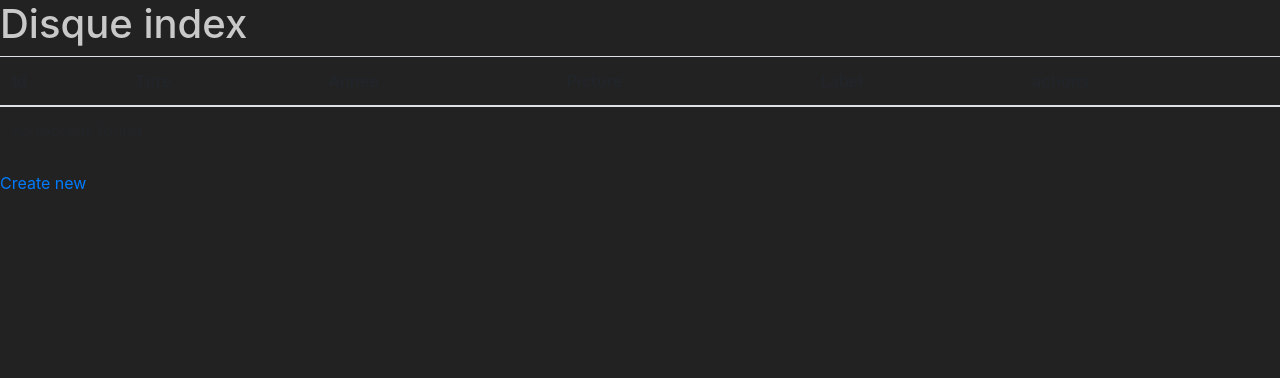
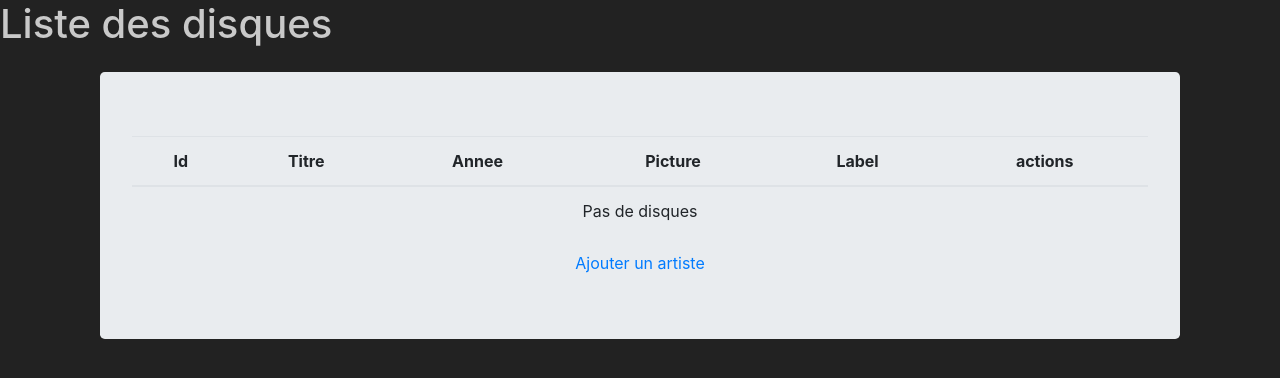
Before and after one commit to emilieturmine/Disc, a Symfony app: template templates/disque/index.html.twig in a window 1280 px wide. Shown: the part 56-434 px from the top of the page. Run offline with Twig, Linux system fonts and the light colour scheme; the template is opened without the code that fills it, so the values that code supplies are empty; some libraries are stand-ins or nearby versions.

Commit message:
fin   symfony 11/05/2022

```diff
--- a/templates/artiste/_form.html.twig
+++ b/templates/artiste/_form.html.twig
@@ -1,4 +1,5 @@
+
 {{ form_start(form) }}
     {{ form_widget(form) }}
-    <button class="btn">{{ button_label|default('Save') }}</button>
+    <button class="btn btn-success">{{ button_label|default('Enregistrer') }}</button>
 {{ form_end(form) }}
--- a/templates/disque/_delete_form.html.twig
+++ b/templates/disque/_delete_form.html.twig
@@ -1,4 +1,7 @@
+<div class="container mt-2">
+
 <form method="post" action="{{ path('app_disque_delete', {'id': disque.id}) }}" onsubmit="return confirm('Are you sure you want to delete this item?');">
     <input type="hidden" name="_token" value="{{ csrf_token('delete' ~ disque.id) }}">
-    <button class="btn">Delete</button>
+    <button class="btn">Supprimer</button>
 </form>
+</div>
--- a/templates/disque/_form.html.twig
+++ b/templates/disque/_form.html.twig
@@ -1,4 +1,4 @@
 {{ form_start(form) }}
     {{ form_widget(form) }}
-    <button class="btn">{{ button_label|default('Save') }}</button>
+    <button class="btn btn-success">{{ button_label|default('Enregistrer') }}</button>
 {{ form_end(form) }}
--- a/templates/disque/index.html.twig
+++ b/templates/disque/index.html.twig
@@ -1,10 +1,12 @@
 {% extends 'base.html.twig' %}
 
-{% block title %}Disque index{% endblock %}
+{% block title %}Liste des disques {% endblock %}
 
 {% block body %}
-    <h1>Disque index</h1>
-
+    <h1>Liste des disques</h1>
+<div class= "container fluid">
+<div class="container mt-4">
+<div class="jumbotron text-center">
     <table class="table">
         <thead>
             <tr>
@@ -25,17 +27,20 @@
                 <td>{{ disque.picture }}</td>
                 <td>{{ disque.label }}</td>
                 <td>
-                    <a href="{{ path('app_disque_show', {'id': disque.id}) }}">show</a>
-                    <a href="{{ path('app_disque_edit', {'id': disque.id}) }}">edit</a>
+                    <a href="{{ path('app_disque_show', {'id': disque.id}) }}">Détails</a>
+                    <a href="{{ path('app_disque_edit', {'id': disque.id}) }}">Modifier</a>
                 </td>
             </tr>
         {% else %}
             <tr>
-                <td colspan="6">no records found</td>
+                <td colspan="6">Pas de disques</td>
             </tr>
         {% endfor %}
         </tbody>
     </table>
 
-    <a href="{{ path('app_disque_new') }}">Create new</a>
+    <a href="{{ path('app_disque_new') }}">Ajouter un artiste</a>
+     </div>    </div>
+    </div>
+
 {% endblock %}
```
Also changed, not shown: templates/artiste/_delete_form.html.twig (+7 -2 lines), templates/artiste/edit.html.twig (+11 -4 lines), templates/artiste/index.html.twig (+13 -6 lines), templates/artiste/new.html.twig (+9 -3 lines), templates/artiste/show.html.twig (+12 -2 lines), templates/disque/edit.html.twig (+10 -3 lines), templates/disque/new.html.twig (+7 -3 lines), templates/disque/show.html.twig (+14 -2 lines).
